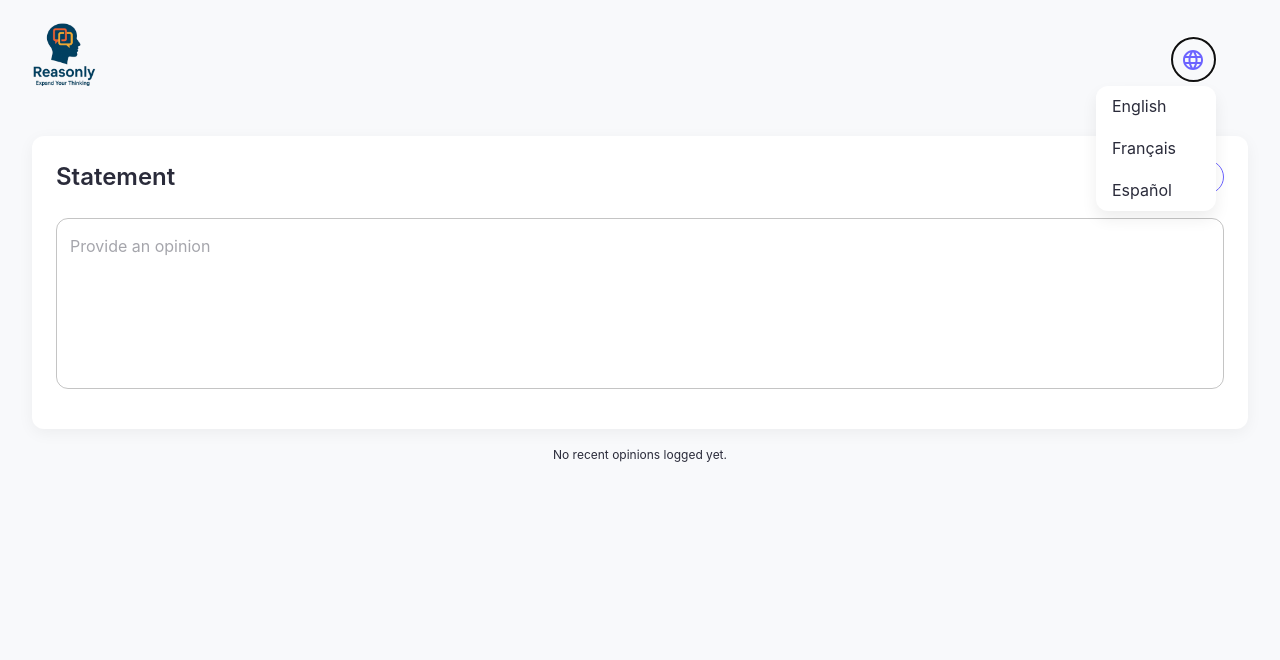
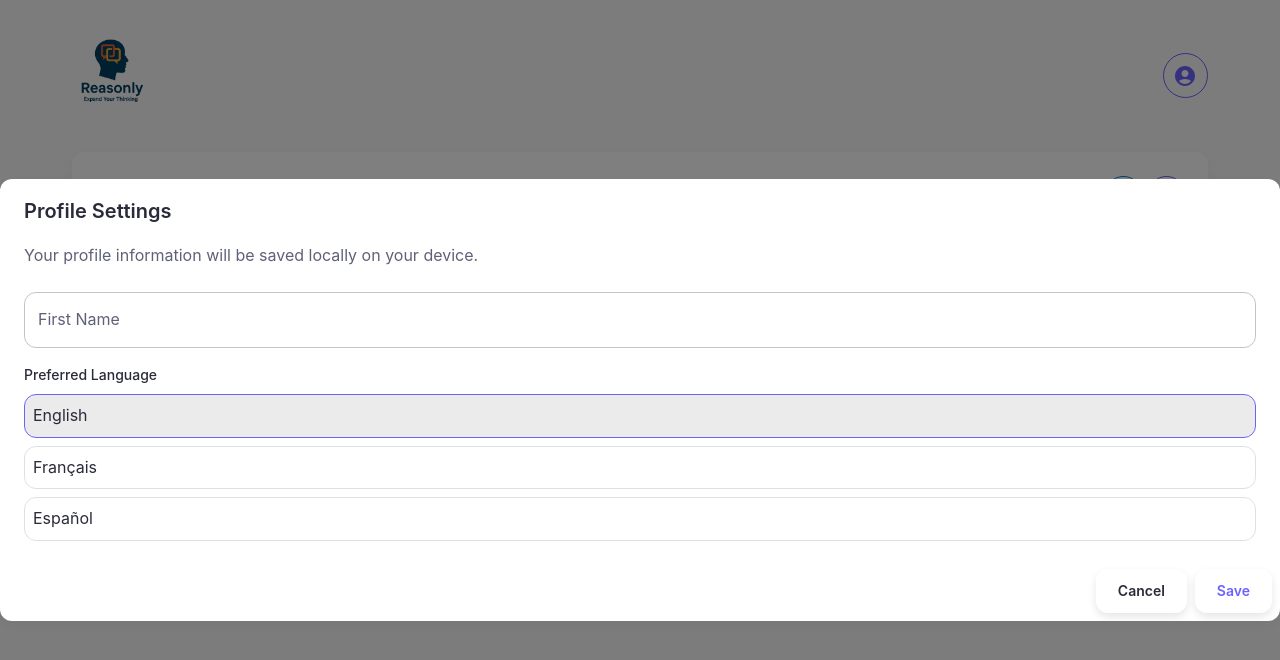
Before and after one commit to alaintessier/reasonly, a React (Vite) app: page / in a window 1280 px wide. Both pictures are taken after a click on the button 1193 px from the left and 59 px from the top of the page. Shown: the top 660 px of the page. Built offline with nearby package versions, Linux system fonts and the light colour scheme.

Commit message:
Initial commit: Add core app components with multi-language support and user profile

```diff
--- a/src/App.jsx
+++ b/src/App.jsx
@@ -1,8 +1,11 @@
 import { useState, useEffect, useRef } from 'react';
 import axios from 'axios'; // Import axios
-// Import from our barrel file to avoid casing issues
-import { ThemeProvider, createTheme, CssBaseline, Container, Box, IconButton, Menu, MenuItem, Paper, Typography, responsiveFontSizes } from './components/mui';
-import { LanguageIcon } from './components/mui';
+// Direct import for createTheme to fix TypeError
+import { createTheme } from '@mui/material';
+// Other MUI imports from our barrel file
+import { ThemeProvider, CssBaseline, Container, Box, IconButton, Paper, Typography,
+  responsiveFontSizes, Dialog, DialogActions, DialogContent, DialogContentText, DialogTitle, TextField, Button } from './components/mui';
+import { AccountCircleIcon } from './components/mui';
 import { translations } from './translations'; // Import translations
 import OpinionInput from './components/OpinionInput';
 // ModeSelector is no longer needed
@@ -24,7 +27,25 @@ function App() {
   const [language, setLanguage] = useState('English'); // Default language
   const [response, setResponse] = useState('');
   const [loading, setLoading] = useState(false);
-  const [languageMenuAnchor, setLanguageMenuAnchor] = useState(null);
+  // Profile state variables
+  const [profileDialogOpen, setProfileDialogOpen] = useState(false);
+  const [userName, setUserName] = useState(() => {
+    try {
+      return localStorage.getItem('reasonlyUserName') || '';
+    } catch (error) {
+      console.error("Failed to load user name from localStorage:", error);
+      return '';
+    }
+  });
+  const [userPreferredLanguage, setUserPreferredLanguage] = useState(() => {
+    try {
+      return localStorage.getItem('reasonlyUserLanguage') || 'English';
+    } catch (error) {
+      console.error("Failed to load user language preference from localStorage:", error);
+      return 'English';
+    }
+  });
+
   const [opinionLog, setOpinionLog] = useState(() => {
     try {
       const storedLog = localStorage.getItem('reasonlyOpinionLog');
@@ -217,6 +238,31 @@ function App() {
     }
   }, [opinionLog]);
 
+  // Effect to save user profile data to localStorage whenever it changes
+  useEffect(() => {
+    try {
+      localStorage.setItem('reasonlyUserName', userName);
+    } catch (error) {
+      console.error("Failed to save user name to localStorage:", error);
+    }
+  }, [userName]);
+
+  useEffect(() => {
+    try {
+      localStorage.setItem('reasonlyUserLanguage', userPreferredLanguage);
+      // Also update current language when preferred language changes
+      setLanguage(userPreferredLanguage);
+    } catch (error) {
+      console.error("Failed to save user language preference to localStorage:", error);
+    }
+  }, [userPreferredLanguage]);
+
+  // Function to handle profile dialog
+  const handleProfileSave = () => {
+    setProfileDialogOpen(false);
+    // User preferences are automatically saved via the useEffect hooks
+  };
+
   // Combined handler for submitting opinion, selected mode, and language
   const handleOpinionAndModeSubmit = async (text, selectedMode, selectedLang) => {
     setOpinion(text); // Set current opinion for processing
@@ -330,8 +376,10 @@ function App() {
         {/* Logo Header */}
         <Box sx={{
           display: 'flex',
+          flexDirection: 'column',
           alignItems: 'center',
-          px: 3,
+          p: 2,
+          pb: 0,
           mb: 2,
           width: '100%'
         }}>
@@ -339,13 +387,13 @@ function App() {
             display: 'flex',
             alignItems: 'center',
             justifyContent: 'space-between',
-            width: '100%'
+            width: '100%',
+            px: { xs: 2, sm: 3, md: 4 },
+            maxWidth: '1200px',
+            mx: 'auto'
           }}>
-            <Box sx={{
-              display: 'flex',
-              alignItems: 'center',
-            }}>
-              <Box sx={{ mr: 2 }}>
+            {/* Logo on the left */}
+            <Box>
               <img
                 src={reasonlyLogo}
                 alt="Reasonly Logo"
@@ -353,88 +401,86 @@ function App() {
                 onClick={handleStartNewOpinion}
               />
             </Box>
-            </Box>
 
-            <Box sx={{ position: 'relative', marginRight: 5 }}>
+            {/* Profile Button on the right */}
+            <Box sx={{ display: 'flex', justifyContent: 'flex-end' }}>
+              {/* Profile Button */}
               <IconButton
                 color="primary"
-                onClick={(e) => setLanguageMenuAnchor(e.currentTarget)}
-                title={translations[language]?.languageSelector || translations.English.languageSelector}
+                onClick={() => setProfileDialogOpen(true)}
+                title={translations[language]?.profileSettings || "Profile Settings"}
                 sx={{
                   border: '1px solid',
                   borderColor: 'primary.main',
                   p: 1.2,
                 }}
               >
-                <LanguageIcon fontSize="medium" />
+                <AccountCircleIcon fontSize="medium" />
               </IconButton>
 
-              {/* Custom dropdown menu */}
-              {Boolean(languageMenuAnchor) && (
-                <Paper
-                  sx={{
-                    position: 'absolute',
-                    top: '100%',
-                    right: 0,
-                    mt: 0.5,
-                    minWidth: '120px',
-                    width: 'auto',
-                    boxShadow: 3,
-                    zIndex: 1300,
-                    borderRadius: 1,
-                  }}
+              {/* Profile Dialog */}
+              <Dialog
+                open={profileDialogOpen}
+                onClose={() => setProfileDialogOpen(false)}
+                aria-labelledby="profile-dialog-title"
               >
+                <DialogTitle id="profile-dialog-title">
+                  {translations[language]?.profileSettings || "Profile Settings"}
+                </DialogTitle>
+                <DialogContent>
+                  <DialogContentText sx={{ mb: 2 }}>
+                    {translations[language]?.profileDescription || "Your profile information will be saved locally on your device."}
+                  </DialogContentText>
+                  <TextField
+                    autoFocus
+                    margin="dense"
+                    id="name"
+                    label={translations[language]?.firstName || "First Name"}
+                    type="text"
+                    fullWidth
+                    variant="outlined"
+                    value={userName}
+                    onChange={(e) => setUserName(e.target.value)}
+                    sx={{ mb: 2 }}
+                  />
+                  <Typography variant="subtitle2" sx={{ mb: 1 }}>
+                    {translations[language]?.preferredLanguage || "Preferred Language"}
+                  </Typography>
+                  <Box sx={{ display: 'flex', flexDirection: 'column', gap: 1 }}>
+                    {['English', 'French', 'Spanish'].map((lang) => (
                       <Box
+                        key={lang}
                         sx={{
                           display: 'flex',
-                      flexDirection: 'column',
-                      p: 0,
-                    }}
-                  >
-                    <Box
-                      sx={{
-                        px: 2,
-                        py: 1,
-                        whiteSpace: 'nowrap',
-                        '&:hover': { bgcolor: 'action.hover' },
+                          alignItems: 'center',
+                          p: 1,
+                          borderRadius: 1,
+                          border: '1px solid',
+                          borderColor: userPreferredLanguage === lang ? 'primary.main' : 'divider',
+                          bgcolor: userPreferredLanguage === lang ? 'action.selected' : 'transparent',
                           cursor: 'pointer',
                         }}
-                      onClick={() => { setLanguage('English'); setLanguageMenuAnchor(null); }}
+                        onClick={() => setUserPreferredLanguage(lang)}
                       >
-                      English
+                        {lang === 'English' ? 'English' : lang === 'French' ? 'Français' : 'Español'}
                       </Box>
-                    <Box
-                      sx={{
-                        px: 2,
-                        py: 1,
-                        whiteSpace: 'nowrap',
-                        '&:hover': { bgcolor: 'action.hover' },
-                        cursor: 'pointer',
-                      }}
-                      onClick={() => { setLanguage('French'); setLanguageMenuAnchor(null); }}
-                    >
-                      Français
+                    ))}
                   </Box>
-                    <Box
-                      sx={{
-                        px: 2,
-                        py: 1,
-                        whiteSpace: 'nowrap',
-                        '&:hover': { bgcolor: 'action.hover' },
-                        cursor: 'pointer',
-                      }}
-                      onClick={() => { setLanguage('Spanish'); setLanguageMenuAnchor(null); }}
-                    >
-                      Español
-                    </Box>
-                  </Box>
-                </Paper>
-              )}
+                </DialogContent>
+                <DialogActions>
+                  <Button onClick={() => setProfileDialogOpen(false)} color="inherit">
+                    {translations[language]?.cancel || "Cancel"}
+                  </Button>
+                  <Button onClick={handleProfileSave} color="primary">
+                    {translations[language]?.save || "Save"}
+                  </Button>
+                </DialogActions>
+              </Dialog>
             </Box>
           </Box>
         </Box>
 
-        <Box sx={{ width: '100%', px: { xs: 2, sm: 3, md: 4 } }}>
+        <Box sx={{ width: '100%', px: { xs: 2, sm: 3, md: 4 }, maxWidth: '1200px', mx: 'auto' }}>
           {step === 'input' && (
             <OpinionInput
               onSubmitWithMode={handleOpinionAndModeSubmit}
--- a/src/translations.js
+++ b/src/translations.js
@@ -19,7 +19,15 @@ export const translations = {
     aiRequestError: "Error: Could not fetch AI response. Please try again.",
     apiKeyError: "Error: OpenAI API key not configured. Please contact support.",
     helpfulButton: "This was helpful",
-    weakButton: "This was weak"
+    weakButton: "This was weak",
+    // Profile related translations
+    profileSettings: "Profile Settings",
+    profileDescription: "Your profile information will be saved locally on your device.",
+    firstName: "First Name",
+    preferredLanguage: "Preferred Language",
+    save: "Save",
+    cancel: "Cancel",
+    languageSelector: "Language Selector"
   },
   French: {
     shareOpinionTitle: "Déclaration",
@@ -39,6 +47,14 @@ export const translations = {
     aiUnexpectedResponse: "Réponse inattendue reçue de l'IA.",
     aiNetworkError: "Erreur : Aucune réponse reçue de l'IA. Vérifiez votre connexion réseau.",
     aiRequestError: "Erreur : Impossible de récupérer la réponse de l'IA. Veuillez réessayer.",
+    // Profile related translations
+    profileSettings: "Paramètres du Profil",
+    profileDescription: "Vos informations de profil seront enregistrées localement sur votre appareil.",
+    firstName: "Prénom",
+    preferredLanguage: "Langue Préférée",
+    save: "Enregistrer",
+    cancel: "Annuler",
+    languageSelector: "Sélecteur de Langue",
     apiKeyError: "Erreur : Clé API OpenAI non configurée. Veuillez contacter le support.",
     helpfulButton: "C'était utile",
     weakButton: "C'était faible"
@@ -63,6 +79,14 @@ export const translations = {
     aiRequestError: "Error: No se pudo obtener la respuesta de la IA. Por favor, inténtelo de nuevo.",
     apiKeyError: "Error: Clave API de OpenAI no configurada. Por favor, contacte al soporte.",
     helpfulButton: "Esto fue útil",
-    weakButton: "Esto fue débil"
+    weakButton: "Esto fue débil",
+    // Profile related translations
+    profileSettings: "Configuración de Perfil",
+    profileDescription: "Su información de perfil se guardará localmente en su dispositivo.",
+    firstName: "Nombre",
+    preferredLanguage: "Idioma Preferido",
+    save: "Guardar",
+    cancel: "Cancelar",
+    languageSelector: "Selector de Idioma"
   }
 };
```
Also changed, not shown: src/components/mui.js (+9 -1 lines). Lines whose indentation alone changed are shown as unchanged.
